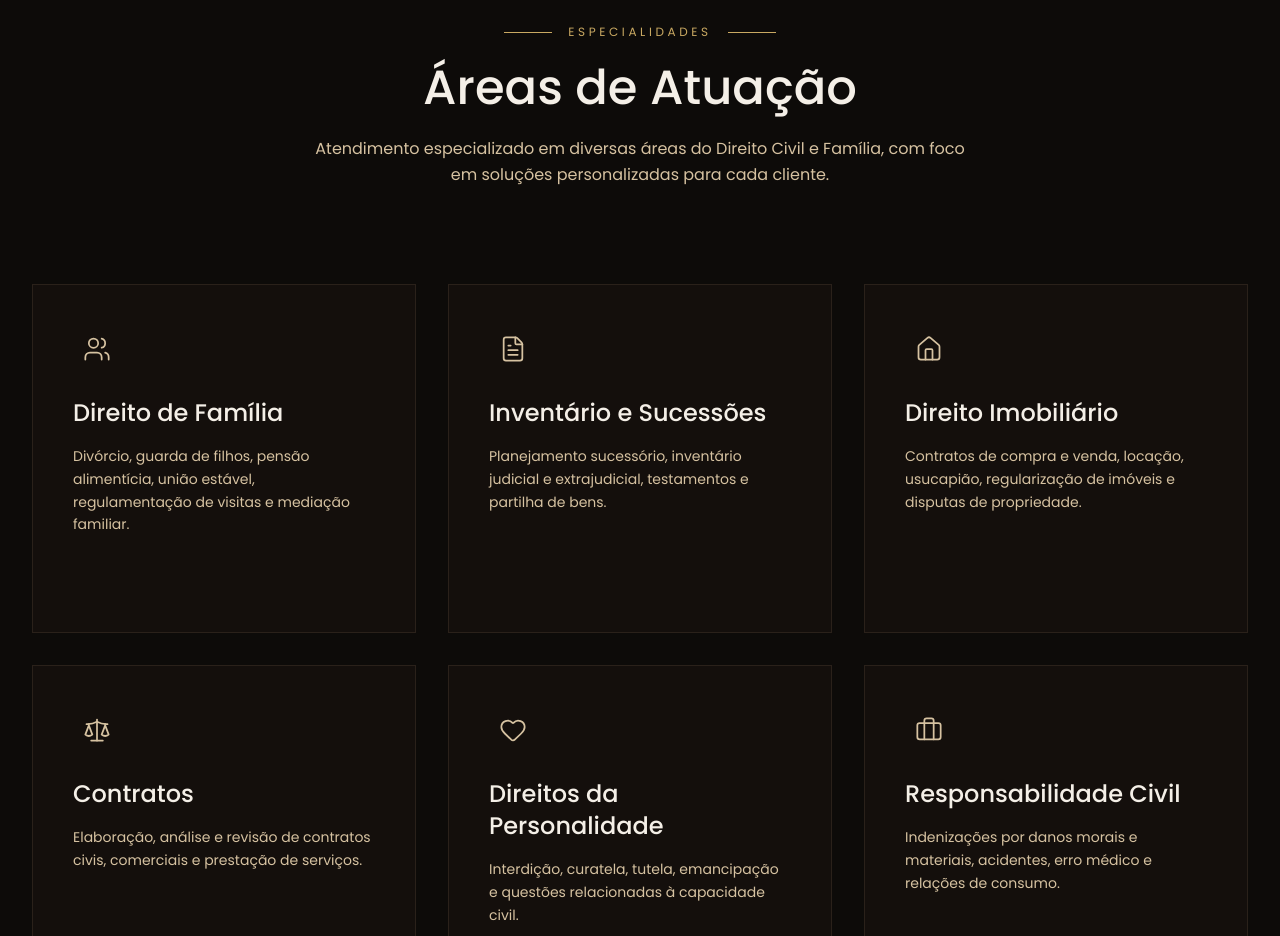
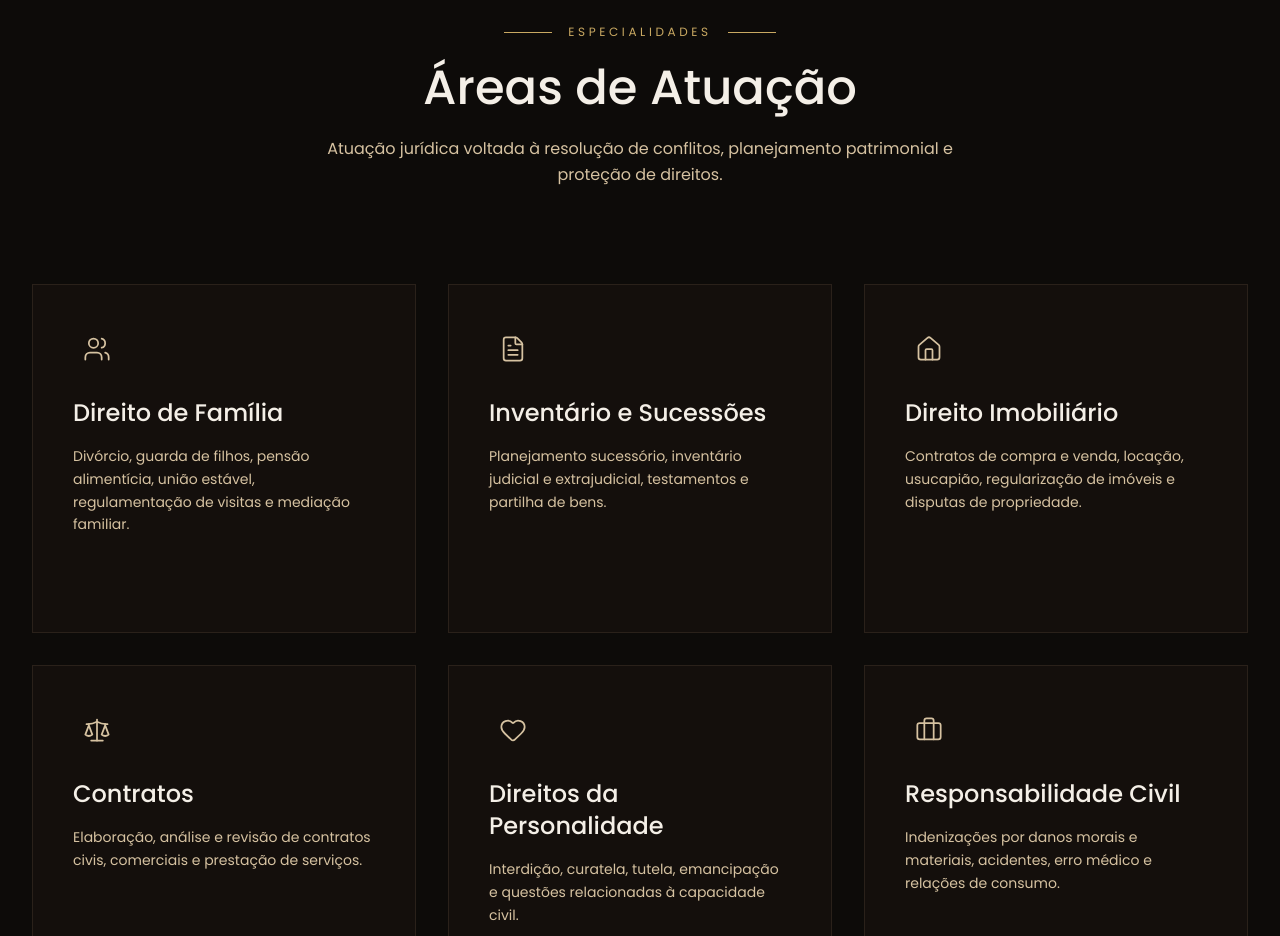
Before and after one commit to MariaEduardaOseas/eduardasantanaadvocacia, a Next.js app: page / in a window 1280 px wide. Shown: the part 1860-2796 px from the top of the page. Built offline with nearby package versions, Linux system fonts and the light colour scheme.

Commit message:
Update practice-areas-section.tsx

```diff
--- a/components/practice-areas-section.tsx
+++ b/components/practice-areas-section.tsx
@@ -101,8 +101,8 @@ export function PracticeAreasSection() {
             Áreas de Atuação
           </h2>
           <p className="max-w-2xl mx-auto text-muted-foreground leading-relaxed">
-            Atendimento especializado em diversas áreas do Direito Civil e Família,
-            com foco em soluções personalizadas para cada cliente.
+            Atuação jurídica voltada à resolução de conflitos,
+planejamento patrimonial e proteção de direitos.
           </p>
         </div>
 
```
